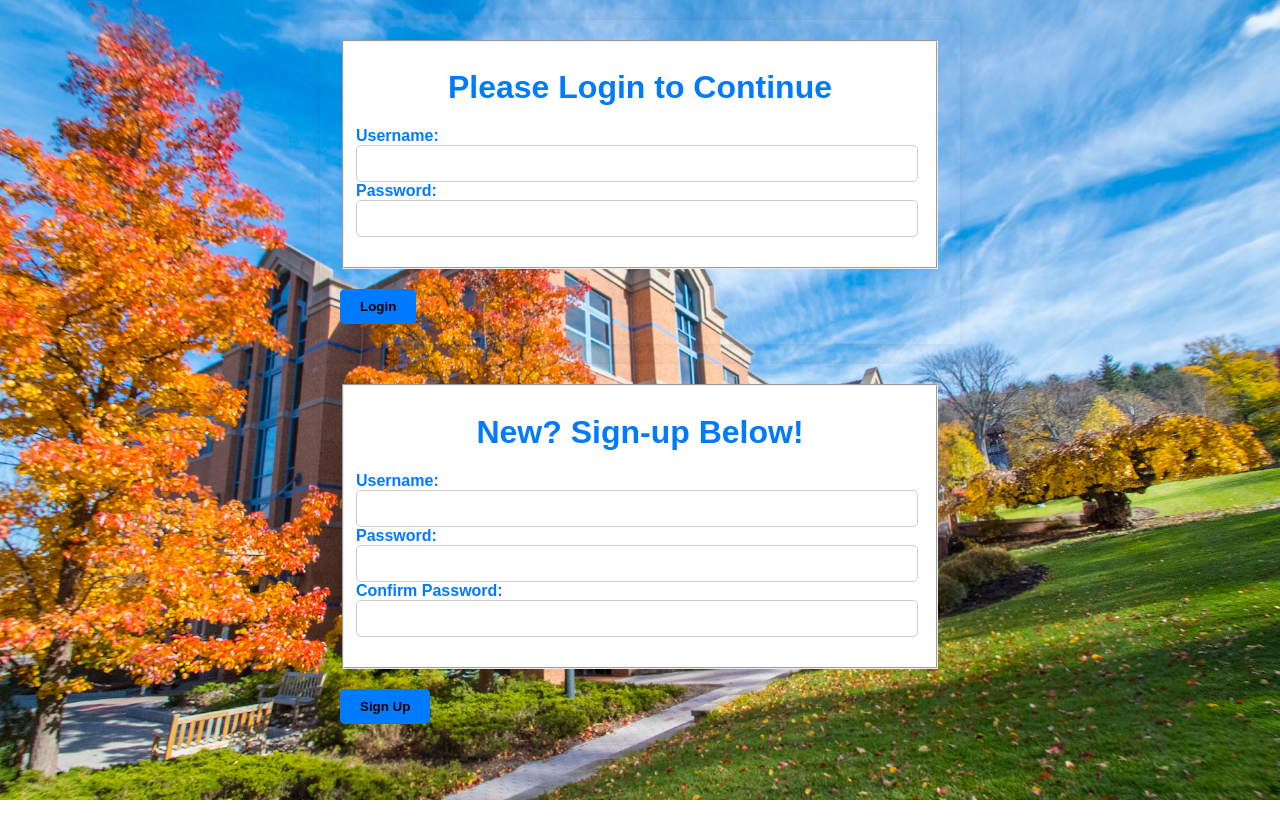
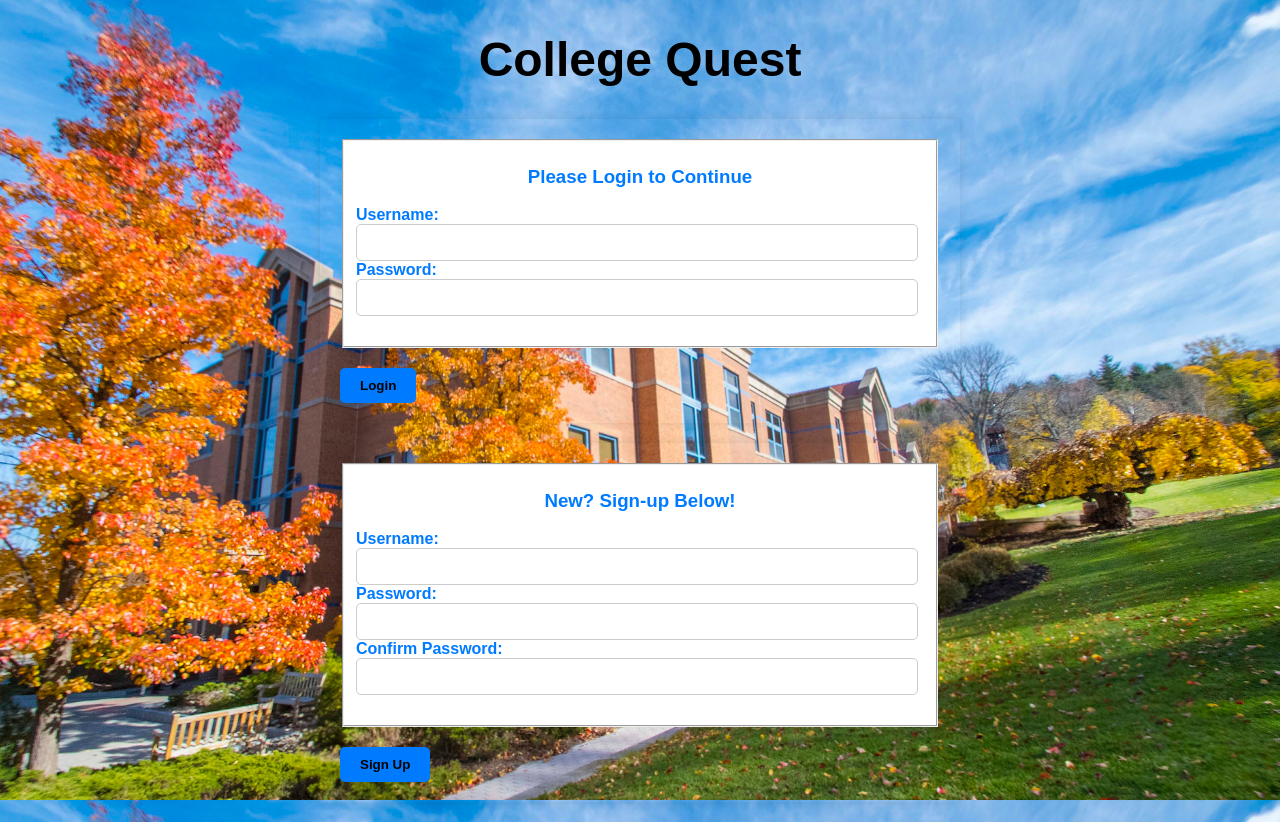
Before and after one commit to spava002/SEO-Project-3, a Flask app: page / in a window 1280 px wide. Before the commit the page ends 800 px from the top, so only its background shows below. Run offline with Flask 3, Linux system fonts and the light colour scheme.

Commit message:
Added title to login page

```diff
--- a/static/css/login.css
+++ b/static/css/login.css
@@ -14,6 +14,13 @@ body {
 
 /* Style the main heading */
 h1 {
+    text-align: center;
+    color: black;
+    font-weight: bold;
+    font-size: 3em;
+}
+
+h3 {
     text-align: center;
     color: #007bff;
 }
--- a/templates/login.html
+++ b/templates/login.html
@@ -5,12 +5,13 @@
     <link rel = "stylesheet" type = "text/css" href = "../static/css/login.css">
 </head>
 <body>
+    <h1>College Quest</h1>
     <!-- Form for collecting login information -->
     <form method="POST" action="/">
         {{ loginForm.hidden_tag() }}
         <fieldset class="form-group">
         <div class="form-group">
-            <h1>Please Login to Continue</h1>
+            <h3>Please Login to Continue</h3>
             <!-- Receives the required input of 'username' -->
             {{ loginForm.username.label(class="form-control-label") }}
             {% if loginForm.username.errors %}
@@ -48,7 +49,7 @@
         {{ signUpForm.hidden_tag() }}
         <fieldset class="form-group">
         <div class="form-group">
-            <h1>New? Sign-up Below!</h1>
+            <h3>New? Sign-up Below!</h3>
             <!-- Receives the required input of 'username' -->
             {{ signUpForm.username.label(class="form-control-label") }}
             {% if signUpForm.username.errors %}
```
